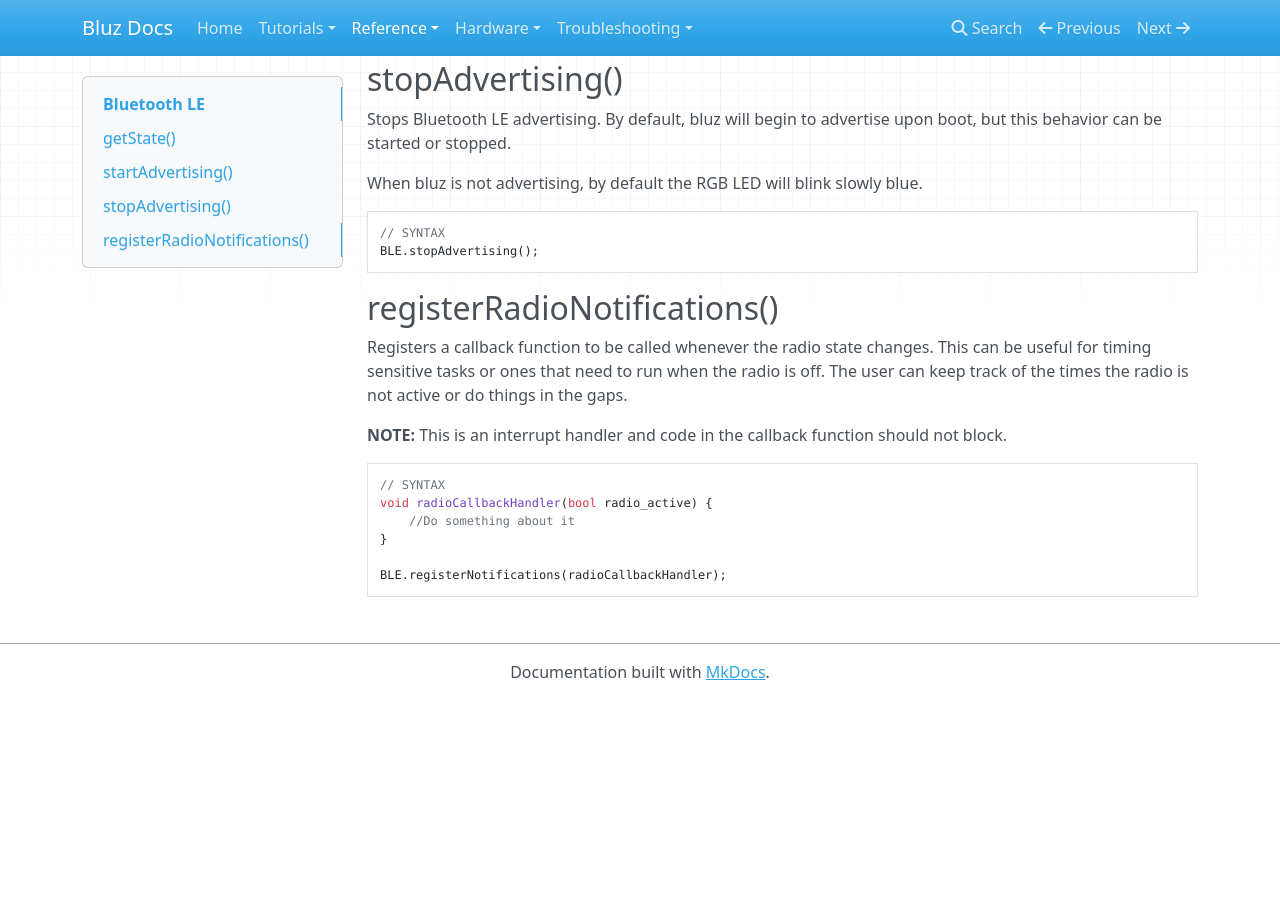
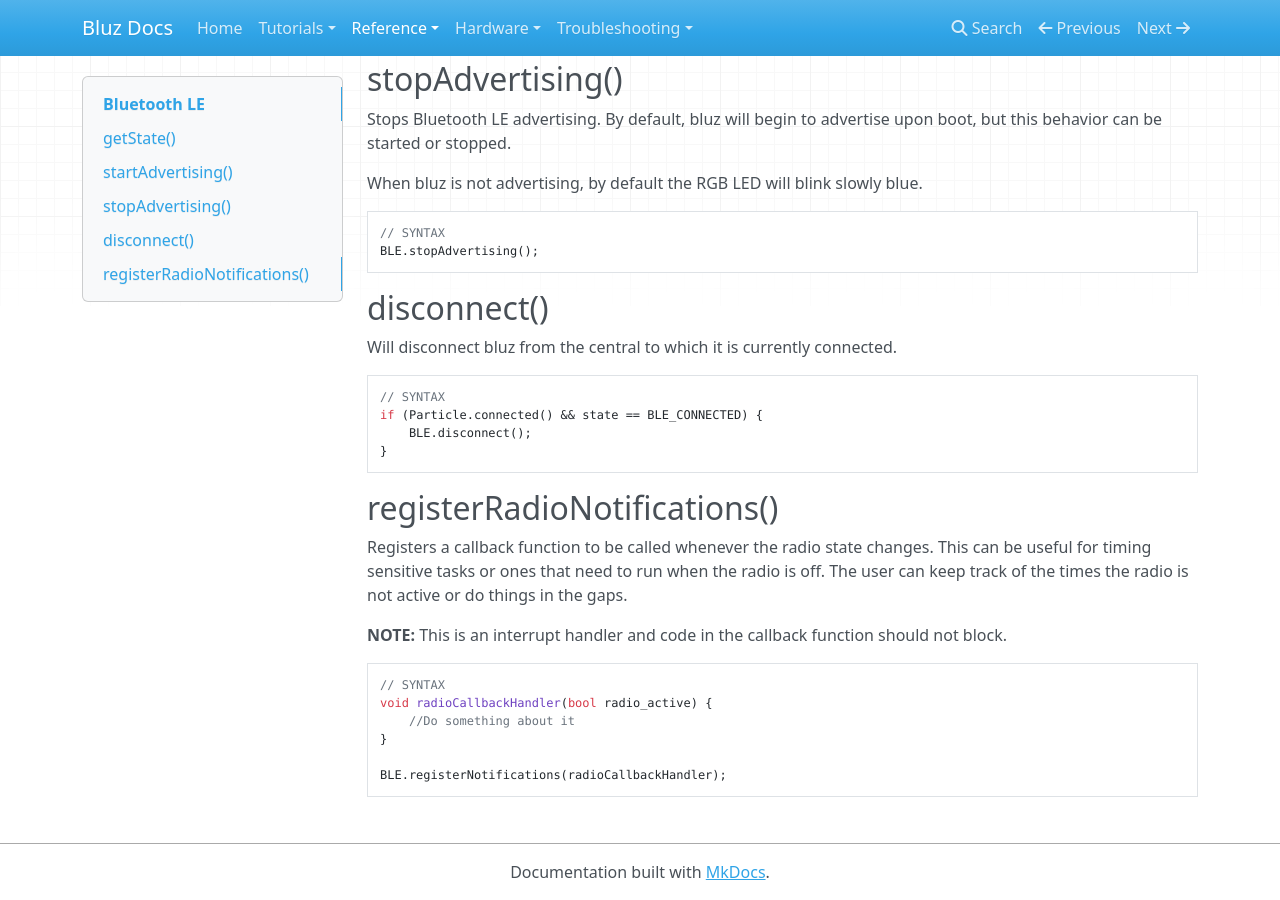
Before and after one commit to bluzDK/bluz-docs, an MkDocs documentation site: the page built from docs/reference/ble.md, in a window 1280 px wide and 900 px high, scrolled down 621 px. Built offline with MkDocs 1.6.1, drawn with Linux system fonts in a browser that asks for light colours; nearby versions of some CDN libraries; old or Windows-style settings are respelled for this version of MkDocs; before the commit the page ends 1321 px from its top, so only the background shows below that.

Commit message:
add BLE.disconnect

````diff
--- a/docs/reference/ble.md
+++ b/docs/reference/ble.md
@@ -39,6 +39,17 @@ When bluz is not advertising, by default the RGB LED will blink slowly blue.
 BLE.stopAdvertising();
 ```
 
+## disconnect()
+
+Will disconnect bluz from the central to which it is currently connected.
+
+```C++
+// SYNTAX
+if (Particle.connected() && state == BLE_CONNECTED) {
+    BLE.disconnect();
+}
+```
+
 ## registerRadioNotifications()
 
 Registers a callback function to be called whenever the radio state changes. This can be useful for timing sensitive tasks or ones that need to run when the radio is off. The user can keep track of the times the radio is not active or do things in the gaps.
````
